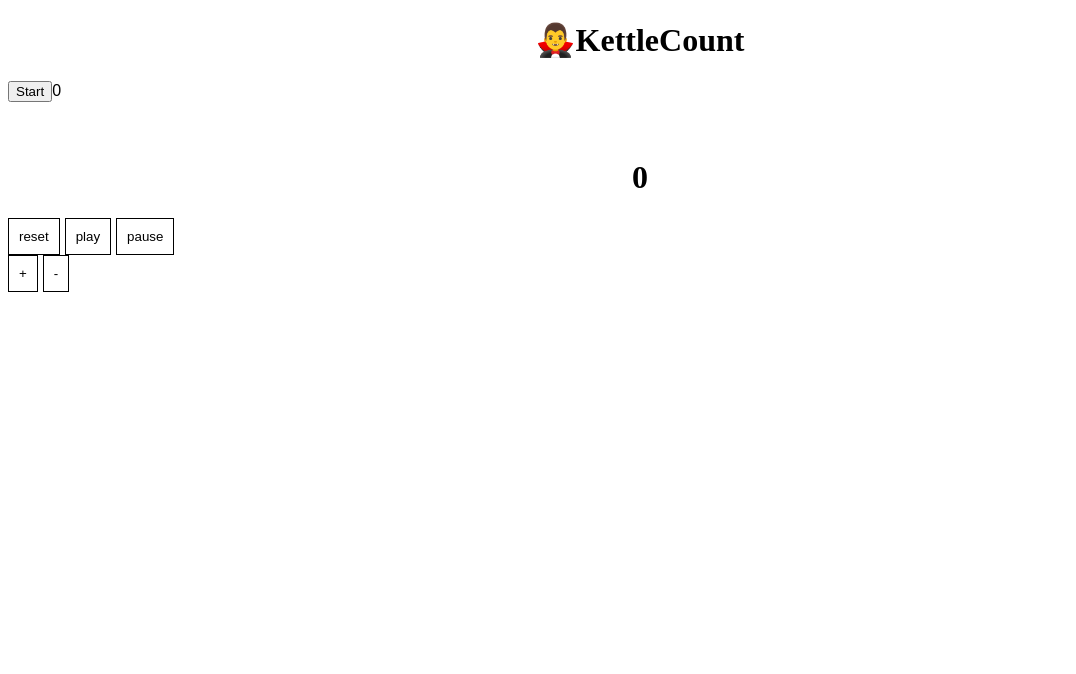
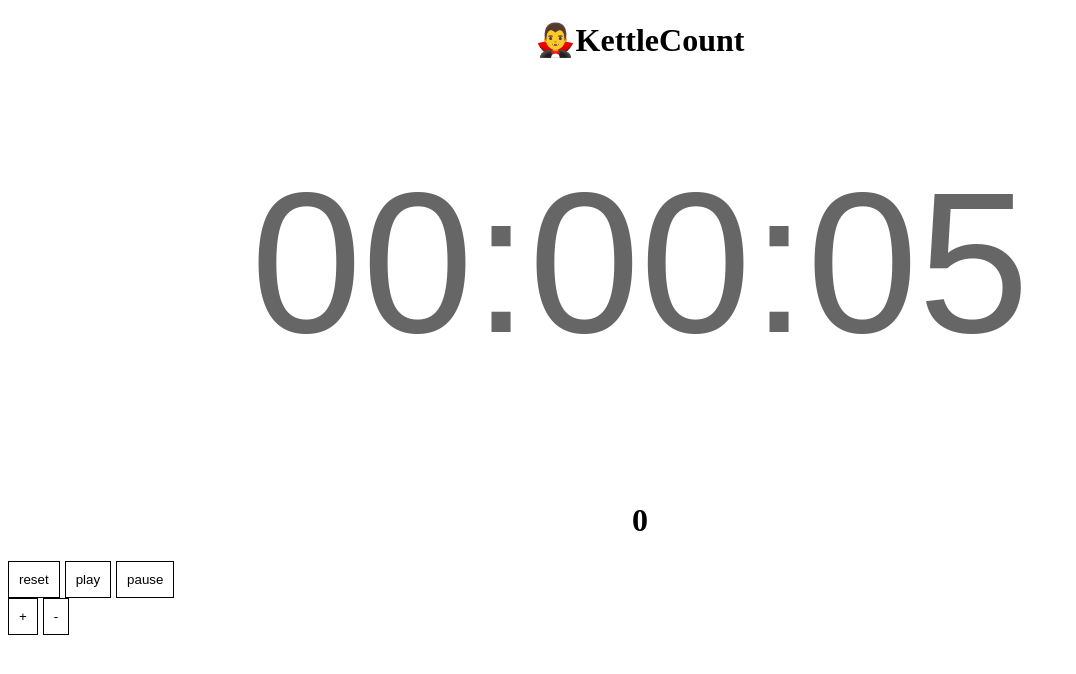
Before and after one commit to emilyedalton/kettlecountreact, a React (Create React App) app: page / in a window 1280 px wide. Shown: the top 674 px of the page, without its empty margins (0-1076 px from the left). Built offline with nearby package versions, Linux system fonts and the light colour scheme; the HTML template or start-up script is replaced by a standard one; a web font is replaced by a local one.

Commit message:
removing styling

```diff
--- a/src/ActualClock/index.js
+++ b/src/ActualClock/index.js
@@ -4,8 +4,9 @@ import Col from 'react-bootstrap/Col'
 
 class ActualClock extends Component {
 
+
     render () {
-        const {style, time, prefix} = this.props;
+        const {style, time, prefix,} = this.props;
 
 return(
     <div>
--- a/src/App.js
+++ b/src/App.js
@@ -11,7 +11,7 @@ function App() {
   return (
     <div>
     <Header/>
-    <Countdown/>
+    {/* <Countdown/> */}
 <TestComponent/> </div>
   );
 }
--- a/src/Countdown/index.js
+++ b/src/Countdown/index.js
@@ -1,5 +1,5 @@
 import React, { Component } from 'react'
-
+import '../'
 
 class Countdown extends Component {
     constructor() {
@@ -47,6 +47,7 @@ class Countdown extends Component {
         seconds: seconds,
       });
 
+
       // Check if we're at zero.
       if (seconds == 0) {
         clearInterval(this.timer);
@@ -54,9 +55,11 @@ class Countdown extends Component {
     }
 
     render() {
+        const {style} = this.props;
+
       return(
-        <div>
-          <button onClick={this.startTimer}>Start</button>
+        <div style={style}>
+          {/* <button onClick={this.startTimer}>Start</button> */}
           {this.state.time.s}
         </div>
       );
--- a/src/TenSec/index.js
+++ b/src/TenSec/index.js
@@ -56,17 +56,17 @@ class TenSecond extends Component {
     //     }
     //   }
 
-    //   increaseCount = () => {
-    //     this.setState({
-    //       count: this.state.count + 1
-    //     })
-    //   }
+      increaseCount = () => {
+        this.setState({
+          count: this.state.count + 1
+        })
+      }
 
-    //   decreaseCount = () => {
-    //     this.setState({
-    //       count: this.state.count -1
-    //     })
-    //   }
+      decreaseCount = () => {
+        this.setState({
+          count: this.state.count -1
+        })
+      }
 
 
     //   reset() {
--- a/src/Timer/index.js
+++ b/src/Timer/index.js
@@ -6,6 +6,7 @@ import Counter from '../Counter'
 import Container from 'react-bootstrap/Container'
 import TimerButtons from '../TimerButtons'
 import ActualClock from '../ActualClock'
+import Countdown from '../Countdown'
 import Row from 'react-bootstrap/Row'
 import Col from 'react-bootstrap/Col'
 
@@ -37,12 +38,14 @@ let offset = null, interval = null
 
           constructor(props) {
             super(props)
-            this.state = { clock: 0, time: '', count: 0, seconds: 10}
+            this.state = { clock: 0, time: '', count: 0,  countDownTime: {}, seconds: 5}
+
+
           }
 
 
           componentDidMount() {
-            // this.play()
+            this.play()
             document.addEventListener("keydown", this.handleKeyPress);
 
           }
@@ -85,17 +88,7 @@ let offset = null, interval = null
             let time = SecondsTohhmmss(clockReset / 1000)
             this.setState({time: time })
           }
-          countdown(){
-              let countdown = 10
-              this.setState({clock: countdown })
-              let time = SecondsTohhmmss(countdown - 1000)
-            this.setState({time: time })
-          }
-        //   handleKeyReset= event => {
-        //     if (event.key == 'r') {
-        //       this.reset();
-        //     }
-        //   };
+
 
           update() {
             let clock = this.state.clock
@@ -132,17 +125,11 @@ let offset = null, interval = null
              }
            }
 
-        //    countdown(){
-        //     let clockReset = 10
-        //     this.setState({clock: clockReset })
-        //     let time = SecondsTohhmmss-clockReset
-        //     this.setState({time: time })
-        //   }
+
           render() {
             const timerStyle = {
               margin: "0px",
               padding: "2em",
-              border: "2px solid red"
             };
 
 
@@ -168,16 +155,15 @@ let offset = null, interval = null
 
             return (
               <Container fluid className="react-timer"  >
-              {/* <Row style={timerStyle}   >
-              <Col style={{border:"solid 2px orange"}}/>
-              <Col xs={8}  > */}
+              <Row style={timerStyle}   >
+              <Col xs={8}  >
             <ActualClock style={secondsStyles} className="seconds" time={this.state.time} prefix={this.props.prefix}/>
                 <br />
 
-                {/* </Col>
-                <Col style={{border:"solid 2px orange"}}/>
+               </Col>
+                <Col />
 
-</Row> */}
+</Row>
 
 <Counter
 count={this.state.count}
```
